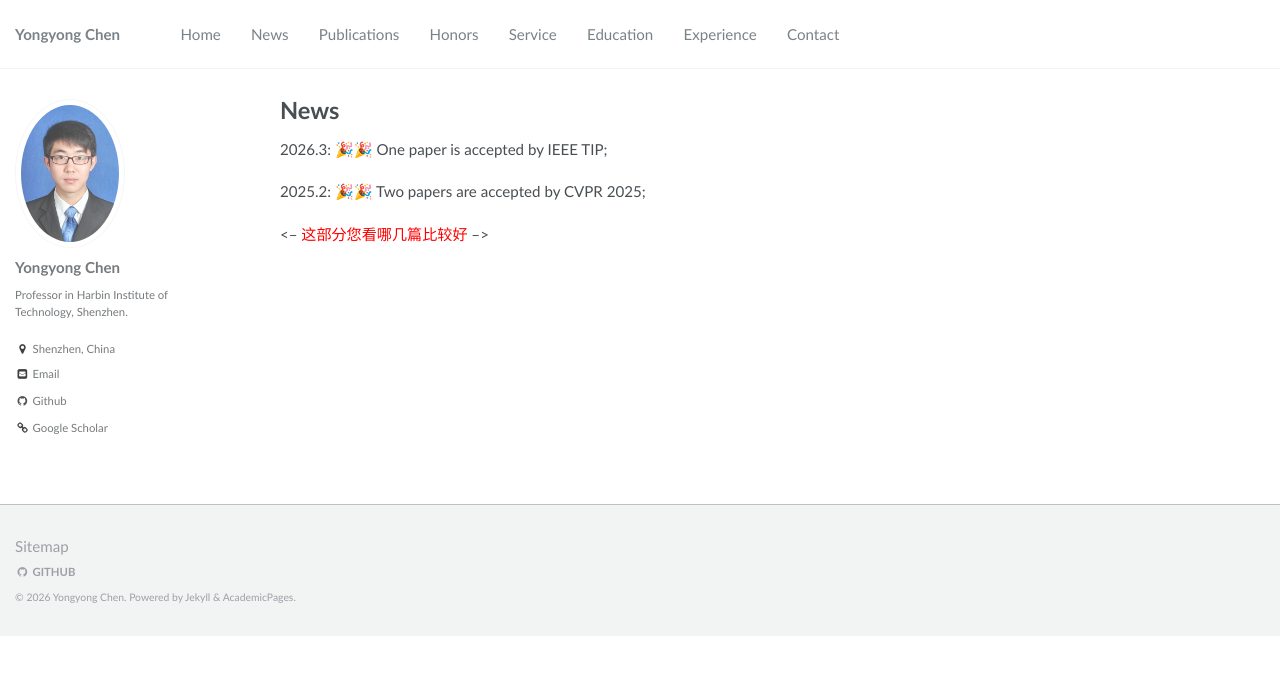
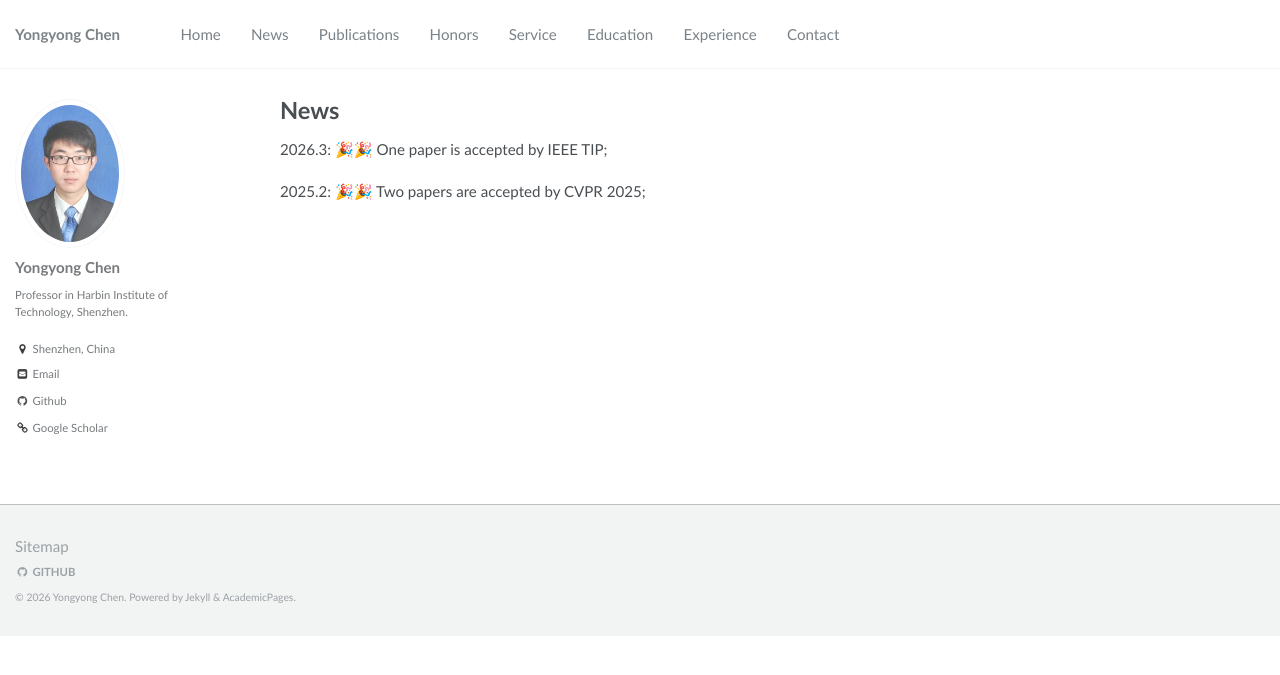
Before and after one commit to cyyhit/cyyhit.github.io, a Jekyll site: the page built from _pages/news.md, in a window 1280 px wide. Shown: the top 675 px of the page. Built offline with Jekyll 4.4.1, drawn with Linux system fonts in a browser that asks for light colours.

Commit message:
Update news.md

```diff
--- a/_pages/news.md
+++ b/_pages/news.md
@@ -9,4 +9,4 @@ author_profile: true
 
 2025.2: 🎉🎉 Two papers are accepted by CVPR 2025;
 
-<-- <span style="color:red;">这部分您看哪几篇比较好</span> -->
+<!-- <span style="color:red;">这部分您看哪几篇比较好</span> -->
```
